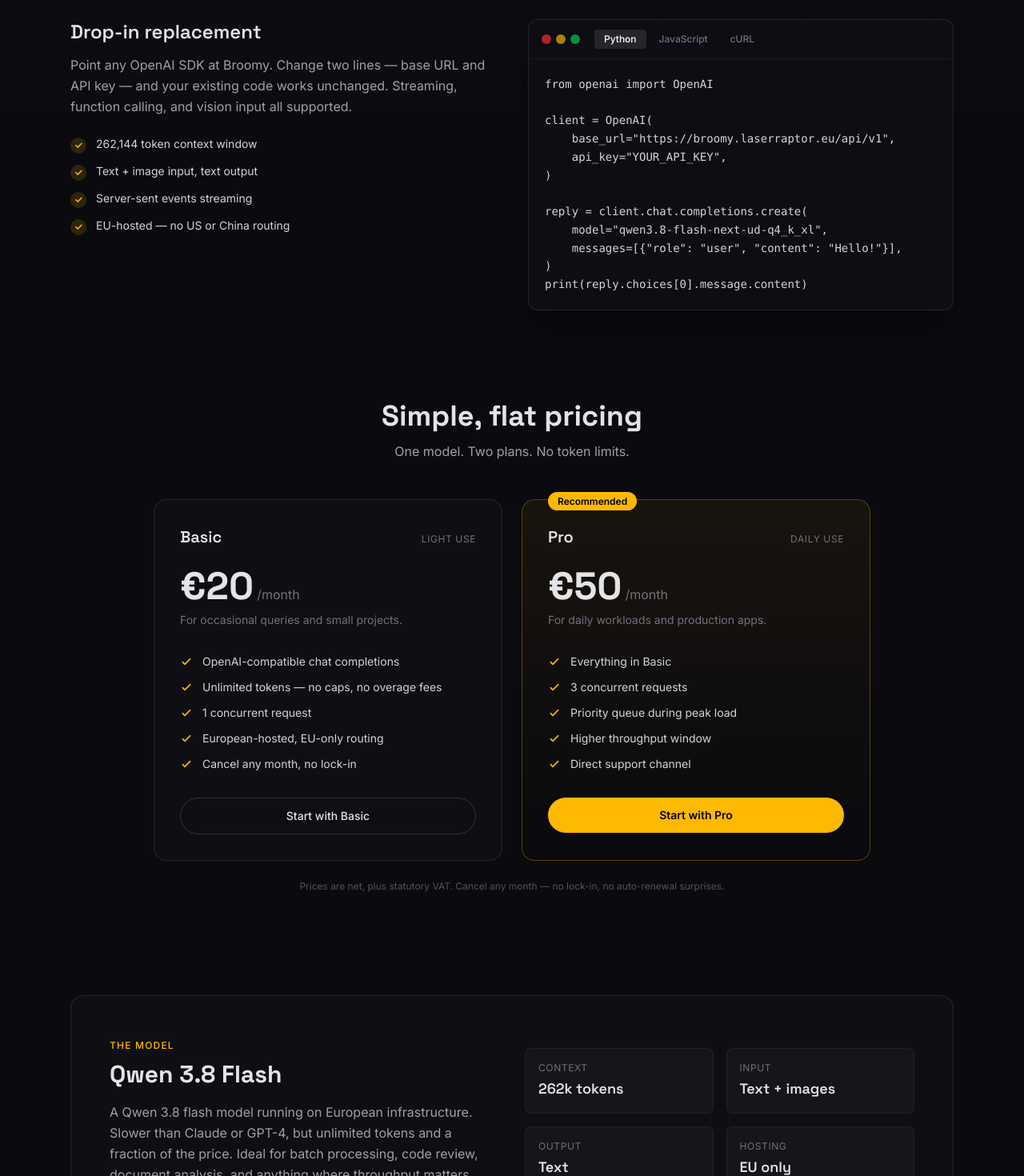
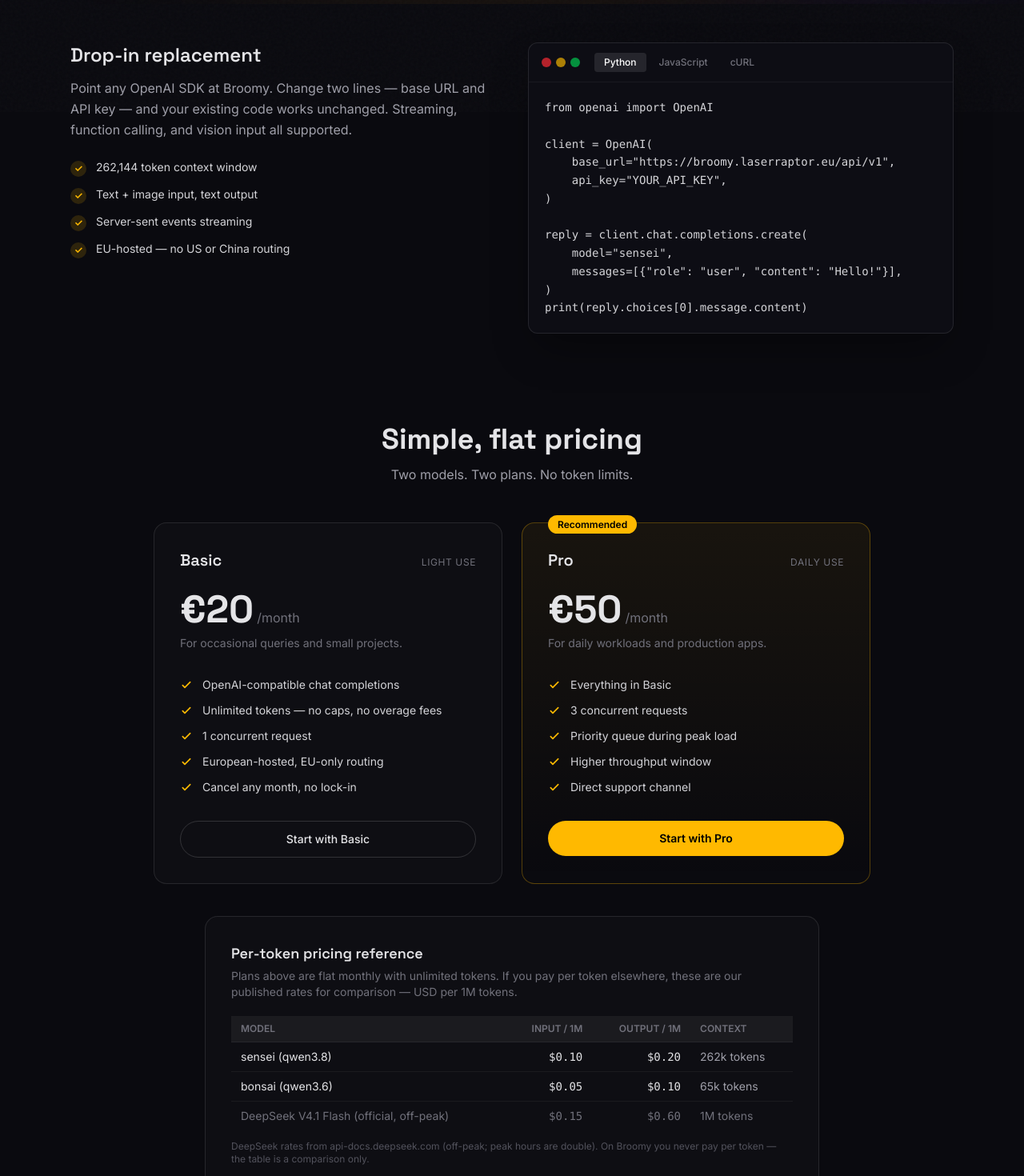
Before and after one commit to psvanzyl/rent-llm, a Next.js app: page / in a window 1280 px wide. Shown: the part 660-2130 px from the top of the page at 80% size. Built offline with nearby package versions, Linux system fonts and the light colour scheme.

Commit message:
Rename public models to sensei/bonsai; add per-token pricing reference

```diff
--- a/src/app/admin/page.tsx
+++ b/src/app/admin/page.tsx
@@ -1,5 +1,6 @@
 "use client";
 
+import { displayModel } from "@/lib/models";
 import { useEffect, useState } from "react";
 import { useRouter } from "next/navigation";
 
@@ -300,7 +301,7 @@ export default function AdminPage() {
                     <td className="px-3 py-2 whitespace-nowrap tabular-nums text-gray-400">{dt(s.end)}</td>
                     <td className="px-3 py-2 text-gray-200">{s.userEmail}</td>
                     <td className="px-3 py-2 text-gray-300">{s.keyName}</td>
-                    <td className="px-3 py-2 font-mono text-xs text-gray-400">{s.models.join(", ") || "—"}</td>
+                    <td className="px-3 py-2 font-mono text-xs text-gray-400">{s.models.map(displayModel).join(", ") || "—"}</td>
                     <td className="px-3 py-2 tabular-nums text-gray-200">{s.calls}</td>
                     <td className="px-3 py-2 text-right tabular-nums font-mono text-gray-200">{fmt(s.pt)}</td>
                     <td className="px-3 py-2 text-right tabular-nums font-mono text-gray-200">{fmt(s.ct)}</td>
@@ -342,7 +343,7 @@ export default function AdminPage() {
                         {c.backfilled && <Tag text="aggregated" tone="amber" />}
                       </span>
                     </td>
-                    <td className="px-3 py-2 font-mono text-xs text-gray-400">{c.model || "—"}</td>
+                    <td className="px-3 py-2 font-mono text-xs text-gray-400">{displayModel(c.model)}</td>
                     <td className="px-3 py-2 text-right tabular-nums font-mono text-gray-200">
                       {fmt(c.pt)}
                       {c.ca > 0 && <div className="whitespace-nowrap text-[0.65rem] text-gray-500">{fmt(c.ca)} cache read</div>}
--- a/src/app/api/v1/chat/completions/route.ts
+++ b/src/app/api/v1/chat/completions/route.ts
@@ -5,6 +5,7 @@ import { hasActiveSubscription, tierConcurrent } from "@/lib/subscriptions";
 import { recordUsage } from "@/lib/usage";
 import { jsonRoute } from "@/lib/http";
 import { clientIp } from "@/lib/auth";
+import { resolveModelId, backendModelFor } from "@/lib/models";
 
 export const dynamic = "force-dynamic";
 
@@ -53,7 +54,7 @@ const handler_POST = async (req: Request) => {
   }
 
   const stream = (body as { stream?: boolean })?.stream === true;
-  const model = (body as { model?: string })?.model || "qwen3.8-flash-next-ud-q4_k_xl";
+  const model = resolveModelId((body as { model?: string })?.model || "sensei");
   const bk = backendForModel(model);
 
   let upstream: Response;
@@ -64,7 +65,7 @@ const handler_POST = async (req: Request) => {
         "Content-Type": "application/json",
         Authorization: "Bearer " + bk.key,
       },
-      body: JSON.stringify(body),
+      body: JSON.stringify({ ...(body as Record<string, unknown>), model: backendModelFor(model) }),
     });
   } catch (e) {
     inflight.set(rec.userId, Math.max(0, (inflight.get(rec.userId) || 1) - 1));
--- a/src/app/api/v1/models/route.ts
+++ b/src/app/api/v1/models/route.ts
@@ -3,39 +3,9 @@ import { validateApiKey } from "@/lib/apikeys";
 import { getUser } from "@/lib/accounts";
 import { hasActiveSubscription } from "@/lib/subscriptions";
 import { jsonRoute } from "@/lib/http";
+import { MODELS } from "@/lib/models";
 
 export const dynamic = "force-dynamic";
-
-interface BackendConfig {
-  url: string;
-  key: string;
-}
-
-const BACKENDS: { id: string; config: BackendConfig; models: { id: string; context_length: number }[] }[] = [
-  {
-    id: "strata",
-    config: {
-      url: process.env.LLM_BACKEND_URL || "http://192.168.178.16:8086/v1",
-      key: process.env.LLM_BACKEND_KEY || "local-no-auth",
-    },
-    models: [{ id: "qwen3.8-flash-next-ud-q4_k_xl", context_length: 262144 }],
-  },
-  {
-    id: "bonsai",
-    config: {
-      url: process.env.LLM_BACKEND2_URL || "http://192.168.178.10:8087/v1",
-      key: process.env.LLM_BACKEND2_KEY || "",
-    },
-    models: [{ id: "bonsai-2-27b", context_length: 65536 }],
-  },
-];
-
-export function backendForModel(model: string): BackendConfig {
-  if (model.startsWith("bonsai")) {
-    return BACKENDS[1].config;
-  }
-  return BACKENDS[0].config;
-}
 
 const handler_GET = async (req: Request) => {
   const auth = req.headers.get("authorization") || "";
@@ -47,33 +17,19 @@ const handler_GET = async (req: Request) => {
     return NextResponse.json({ error: "subscription_expired", message: "Subscription expired or inactive." }, { status: 402 });
   }
 
-  const allModels: { id: string; object: string; owned_by: string }[] = [];
-  for (const b of BACKENDS) {
-    if (b.id === "bonsai" && !b.config.key) continue;
-    try {
-      const res = await fetch(b.config.url + "/models", {
-        headers: { Authorization: "Bearer " + b.config.key },
-        signal: AbortSignal.timeout(5000),
-      });
-      if (res.ok) {
-        const data = await res.json();
-        const live = Array.isArray(data?.data) ? data.data : [];
-        if (live.length > 0) {
-          for (const m of live) {
-            allModels.push({ id: m.id || b.models[0].id, object: "model", owned_by: b.id });
-          }
-          continue;
-        }
-      }
-    } catch {
-      // fall through to static
-    }
-    for (const m of b.models) {
-      allModels.push({ id: m.id, object: "model", owned_by: b.id });
-    }
-  }
+  const data = MODELS.map((m) => ({
+    id: m.id,
+    object: "model",
+    owned_by: "broomy",
+    display_name: m.display,
+    context_length: m.contextLength,
+    pricing: {
+      currency: "USD",
+      per_million_tokens: { input: m.pricePerMTok.input, output: m.pricePerMTok.output },
+    },
+  }));
 
-  return NextResponse.json({ object: "list", data: allModels });
+  return NextResponse.json({ object: "list", data });
 };
 
 export const GET = jsonRoute("v1-models", { GET: handler_GET });
--- a/src/app/dashboard/page.tsx
+++ b/src/app/dashboard/page.tsx
@@ -1,5 +1,6 @@
 "use client";
 
+import { displayModel } from "@/lib/models";
 import { useEffect, useState } from "react";
 import { useRouter } from "next/navigation";
 
@@ -280,7 +281,7 @@ export default function Dashboard() {
             Base URL: <code className="text-amber-300">https://broomy.laserraptor.eu/api/v1</code>
           </p>
           <p className="text-sm text-gray-400">
-            Models: <code className="text-amber-300">qwen3.8-flash-next-ud-q4_k_xl</code> (also: qwen3.8-flash, qwen3.8-flash-next-iq3_s, sensei-qwen3.8-flash) · <code className="text-amber-300">bonsai-2-27b</code>
+            Models: <code className="text-amber-300">sensei</code> (qwen3.8, 262k ctx · $0.10 in / $0.20 out per 1M) · <code className="text-amber-300">bonsai</code> (qwen3.6, 65k ctx · $0.05 in / $0.10 out per 1M)
           </p>
           {myUsage && (
             <div className="mt-4">
@@ -340,7 +341,7 @@ export default function Dashboard() {
                             {c.keyName}
                             {c.backfilled && <span className="ml-1.5 rounded bg-amber-500/20 px-1.5 py-0.5 text-[0.65rem] font-medium text-amber-300">aggregated</span>}
                           </td>
-                          <td className="px-3 py-2 font-mono text-xs text-gray-400">{c.model || "—"}</td>
+                          <td className="px-3 py-2 font-mono text-xs text-gray-400">{displayModel(c.model)}</td>
                           <td className="px-3 py-2 text-right tabular-nums font-mono text-gray-200">
                             {c.pt.toLocaleString()}
                             {c.requests > 1 && <div className="text-[0.65rem] text-gray-500">{c.requests} calls</div>}
--- a/src/app/docs/page.tsx
+++ b/src/app/docs/page.tsx
@@ -14,6 +14,20 @@ export default function Docs() {
 {`Authorization: Bearer YOUR_API_KEY`}
       </pre>
 
+      <h2 className="mt-8 text-lg font-semibold">Models</h2>
+      <p className="mt-2 text-sm text-gray-400">
+        Two models. Pass either id in the <code className="text-amber-300">model</code> field.
+      </p>
+      <pre className="mt-3 rounded-lg border border-gray-800 bg-black p-4 text-sm overflow-x-auto">
+{`model="sensei"   sensei (qwen3.8)  262k context  $0.10 in / $0.20 out per 1M tokens
+model="bonsai"   bonsai (qwen3.6)   65k context  $0.05 in / $0.10 out per 1M tokens`}
+      </pre>
+      <p className="mt-2 text-sm text-gray-500">
+        Legacy model ids (qwen3.8-flash-next-ud-q4_k_xl, sensei-qwen3.8-flash, bonsai-2-27b and
+        other engine aliases) are still accepted and map to the two models above.
+        Rates are a reference for comparison with per-token APIs; Broomy plans are flat monthly.
+      </p>
+
       <h2 className="mt-8 text-lg font-semibold">List models</h2>
       <pre className="mt-3 rounded-lg border border-gray-800 bg-black p-4 text-sm overflow-x-auto">
 {`curl https://broomy.laserraptor.eu/api/v1/models \\
@@ -26,7 +40,7 @@ export default function Docs() {
   -H "Authorization: Bearer YOUR_API_KEY" \\
   -H "Content-Type: application/json" \\
   -d '{
-    "model": "qwen3.8-flash-next-ud-q4_k_xl",
+    "model": "sensei",
     "messages": [{"role":"user","content":"Hello!"}],
     "stream": false
   }'`}
@@ -45,7 +59,7 @@ client = OpenAI(
     api_key="YOUR_API_KEY",
 )
 resp = client.chat.completions.create(
-    model="qwen3.8-flash-next-ud-q4_k_xl",
+    model="sensei",
     messages=[{"role": "user", "content": "Hello!"}],
 )
 print(resp.choices[0].message.content)`}
--- a/src/app/page.tsx
+++ b/src/app/page.tsx
@@ -11,7 +11,7 @@ client = OpenAI(
 )
 
 reply = client.chat.completions.create(
-    model="qwen3.8-flash-next-ud-q4_k_xl",
+    model="sensei",
     messages=[{"role": "user", "content": "Hello!"}],
 )
 print(reply.choices[0].message.content)`,
@@ -30,7 +30,7 @@ console.log(reply.choices[0].message.content);`,
   curl: `curl https://broomy.laserraptor.eu/api/v1/chat/completions \\
   -H "Authorization: Bearer YOUR_API_KEY" \\
   -H "Content-Type: application/json" \\
-  -d '{"model":"qwen3.8-flash-next-ud-q4_k_xl","messages":[{"role":"user","content":"Hello!"}]}'`,
+  -d '{"model":"sensei","messages":[{"role":"user","content":"Hello!"}]}'`,
 };
 
 const FEATURES_BASIC = [
@@ -71,7 +71,7 @@ export default function Home() {
               <span className="text-amber-400">Skip the GPU.</span>
             </h1>
             <p className="mt-6 text-lg text-zinc-400 max-w-xl leading-relaxed">
-              Qwen 3.8, served from Europe. No token limits, no per-request billing —
+              Two models — sensei (qwen3.8) and bonsai (qwen3.6) — served from Europe. No token limits, no per-request billing —
               just a flat monthly price and an OpenAI-compatible endpoint you can
               drop into any existing SDK.
             </p>
@@ -149,7 +149,7 @@ export default function Home() {
       <section className="mx-auto max-w-6xl px-6 py-16">
         <div className="text-center mb-12">
           <h2 className="font-display text-3xl sm:text-4xl font-bold">Simple, flat pricing</h2>
-          <p className="mt-3 text-zinc-400">One model. Two plans. No token limits.</p>
+          <p className="mt-3 text-zinc-400">Two models. Two plans. No token limits.</p>
         </div>
         <div className="grid md:grid-cols-2 gap-6 max-w-4xl mx-auto">
           {/* Basic */}
@@ -207,6 +207,49 @@ export default function Home() {
             </a>
           </div>
         </div>
+        <div className="mt-10 max-w-3xl mx-auto rounded-2xl border border-white/10 bg-white/[0.02] p-6 sm:p-8">
+          <h3 className="font-display text-lg font-semibold">Per-token pricing reference</h3>
+          <p className="mt-1 text-sm text-zinc-500">
+            Plans above are flat monthly with unlimited tokens. If you pay per token elsewhere,
+            these are our published rates for comparison — USD per 1M tokens.
+          </p>
+          <div className="mt-5 overflow-x-auto">
+            <table className="w-full text-sm">
+              <thead className="bg-white/5 text-left text-xs uppercase text-zinc-500">
+                <tr>
+                  <th className="px-3 py-2">Model</th>
+                  <th className="px-3 py-2 text-right">Input / 1M</th>
+                  <th className="px-3 py-2 text-right">Output / 1M</th>
+                  <th className="px-3 py-2">Context</th>
+                </tr>
+              </thead>
+              <tbody>
+                <tr className="border-t border-white/5">
+                  <td className="px-3 py-2 text-zinc-200">sensei (qwen3.8)</td>
+                  <td className="px-3 py-2 text-right tabular-nums font-mono">$0.10</td>
+                  <td className="px-3 py-2 text-right tabular-nums font-mono">$0.20</td>
+                  <td className="px-3 py-2 text-zinc-400">262k tokens</td>
+                </tr>
+                <tr className="border-t border-white/5">
+                  <td className="px-3 py-2 text-zinc-200">bonsai (qwen3.6)</td>
+                  <td className="px-3 py-2 text-right tabular-nums font-mono">$0.05</td>
+                  <td className="px-3 py-2 text-right tabular-nums font-mono">$0.10</td>
+                  <td className="px-3 py-2 text-zinc-400">65k tokens</td>
+                </tr>
+                <tr className="border-t border-white/5 text-zinc-500">
+                  <td className="px-3 py-2">DeepSeek V4.1 Flash (official, off-peak)</td>
+                  <td className="px-3 py-2 text-right tabular-nums font-mono">$0.15</td>
+                  <td className="px-3 py-2 text-right tabular-nums font-mono">$0.60</td>
+                  <td className="px-3 py-2">1M tokens</td>
+                </tr>
+              </tbody>
+            </table>
+          </div>
+          <p className="mt-3 text-xs text-zinc-600">
+            DeepSeek rates from api-docs.deepseek.com (off-peak; peak hours are double).
+            On Broomy you never pay per token — the table is a comparison only.
+          </p>
+        </div>
         <p className="mt-6 text-center text-xs text-zinc-600">
           Prices are net, plus statutory VAT. Cancel any month — no lock-in, no auto-renewal surprises.
         </p>
@@ -217,18 +260,23 @@ export default function Home() {
         <div className="rounded-2xl border border-white/10 bg-white/[0.02] p-8 sm:p-12">
           <div className="grid sm:grid-cols-2 gap-8 items-center">
             <div>
-              <span className="text-xs text-amber-400 uppercase tracking-widest font-medium">The model</span>
-              <h2 className="font-display text-3xl font-bold mt-2">Qwen 3.8 Flash</h2>
+              <span className="text-xs text-amber-400 uppercase tracking-widest font-medium">The models</span>
+              <h2 className="font-display text-3xl font-bold mt-2">sensei (qwen3.8)</h2>
               <p className="mt-4 text-zinc-400 leading-relaxed">
-                A Qwen 3.8 flash model running on European infrastructure. Slower than
-                Claude or GPT-4, but unlimited tokens and a fraction of the price.
+                The flagship: a Qwen 3.8 flash model running on European infrastructure.
+                Slower than Claude or GPT-4, but unlimited tokens and a fraction of the price.
                 Ideal for batch processing, code review, document analysis, and
                 anything where throughput matters more than latency.
+              </p>
+              <h2 className="font-display text-2xl font-bold mt-6">bonsai (qwen3.6)</h2>
+              <p className="mt-3 text-zinc-400 leading-relaxed">
+                The fast, economical second model. Same OpenAI-compatible endpoint,
+                chosen by setting the model name.
               </p>
             </div>
             <div className="grid grid-cols-2 gap-4">
               {[
-                { label: "Context", value: "262k tokens" },
+                { label: "Context", value: "262k (sensei) / 65k (bonsai)" },
                 { label: "Input", value: "Text + images" },
                 { label: "Output", value: "Text" },
                 { label: "Hosting", value: "EU only" },
--- /dev/null
+++ b/src/lib/models.ts
@@ -0,0 +1,63 @@
+// Single source of truth for the Broomy model catalogue.
+// Public API ids are 'sensei' and 'bonsai'; engine ids stay internal.
+
+export interface ModelEntry {
+  id: string;           // public API id
+  display: string;      // UI display name
+  backendId: string;    // id the upstream engine expects
+  contextLength: number;
+  pricePerMTok: { input: number; output: number }; // USD per 1M tokens
+}
+
+export const MODELS: ModelEntry[] = [
+  {
+    id: 'sensei',
+    display: 'sensei (qwen3.8)',
+    backendId: 'qwen3.8-flash-next-ud-q4_k_xl',
+    contextLength: 262144,
+    pricePerMTok: { input: 0.1, output: 0.2 },
+  },
+  {
+    id: 'bonsai',
+    display: 'bonsai (qwen3.6)',
+    backendId: 'bonsai-2-27b',
+    contextLength: 65536,
+    pricePerMTok: { input: 0.05, output: 0.1 },
+  },
+];
+
+// Legacy/alias ids still accepted on chat completions.
+const ALIASES: Record<string, string> = {
+  'qwen3.8-flash-next-ud-q4_k_xl': 'sensei',
+  'qwen3.8-flash': 'sensei',
+  'qwen3.8-flash-next-iq3_s': 'sensei',
+  'sensei-qwen3.8-flash': 'sensei',
+  'sensei-qwen3.8': 'sensei',
+  'qwen3.8': 'sensei',
+  'qwen3.8-flash-next': 'sensei',
+  'bonsai-2-27b': 'bonsai',
+  'bonsai-2': 'bonsai',
+};
+
+export function resolveModelId(model: string): string {
+  const m = (model || '').trim().toLowerCase();
+  if (ALIASES[m]) return ALIASES[m];
+  if (m.startsWith('bonsai')) return 'bonsai';
+  return 'sensei'; // unknown ids default to the main model
+}
+
+// Engine model id for a requested public id.
+export function backendModelFor(model: string): string {
+  const id = resolveModelId(model);
+  return MODELS.find((x) => x.id === id)!.backendId;
+}
+
+// Friendly display name for logs/UI; unknown ids fall back to the raw string.
+export function displayModel(model: string | null | undefined): string {
+  if (!model) return '—';
+  const m = model.trim().toLowerCase();
+  if (ALIASES[m]) return MODELS.find((x) => x.id === ALIASES[m])!.display;
+  if (m.startsWith('bonsai')) return 'bonsai (qwen3.6)';
+  const hit = MODELS.find((x) => x.id === m);
+  return hit ? hit.display : model;
+}
```
